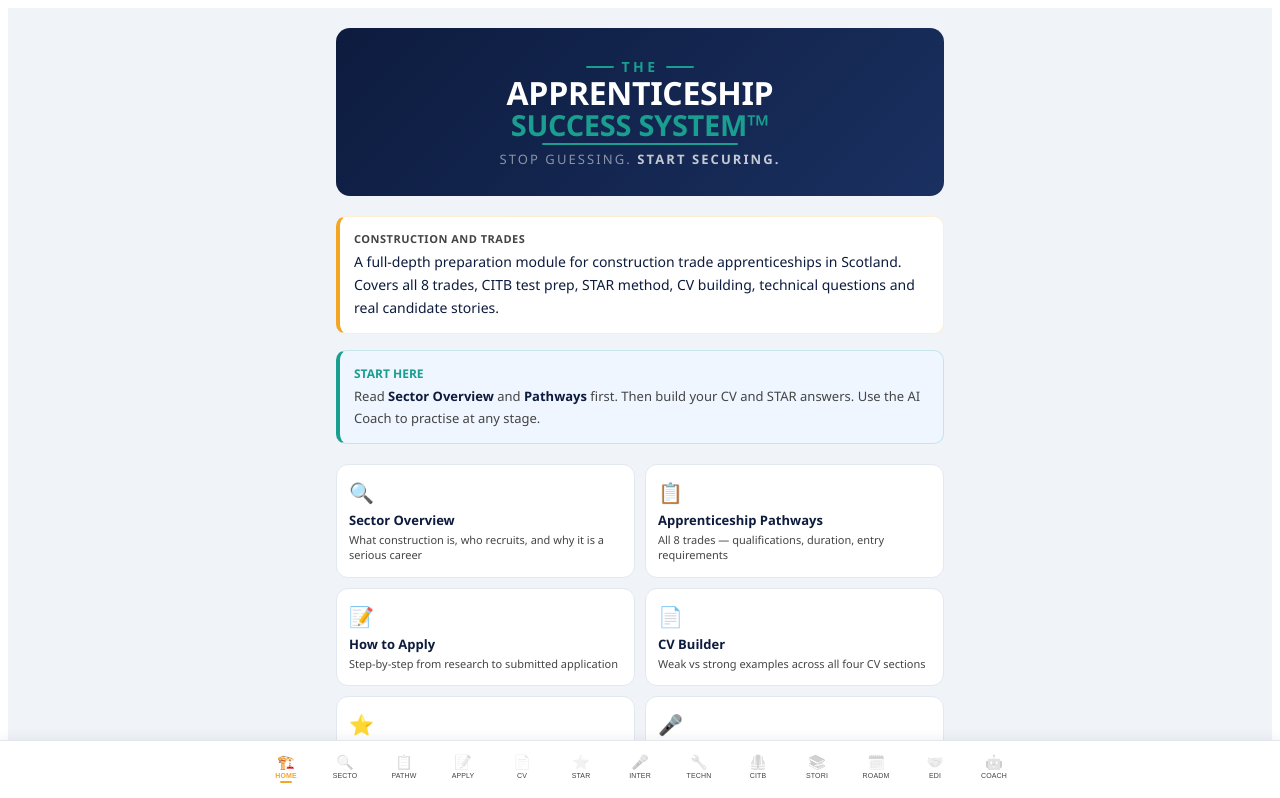
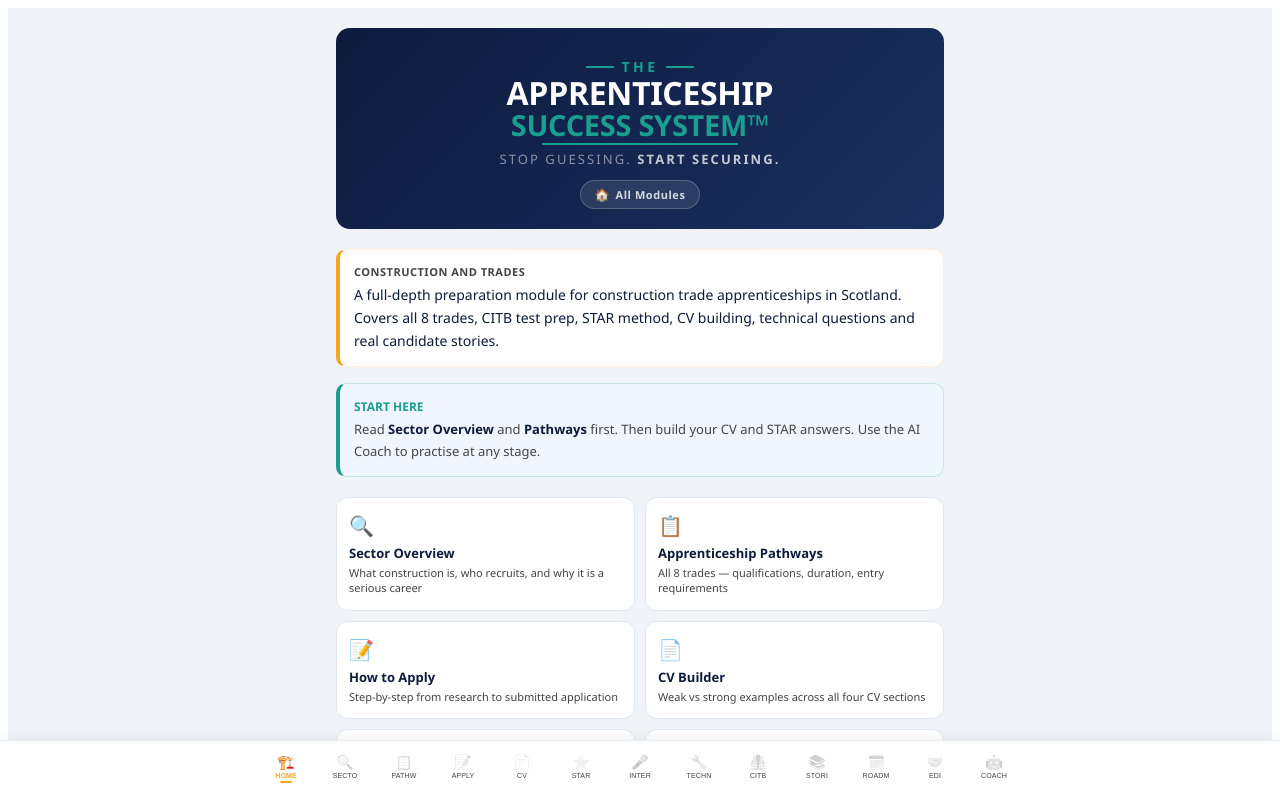
Before and after one commit to Shugbhoy/tass-construction, a React (Vite) app: page / in a window 1280 px wide. Shown: the top 798 px of the page. Built offline with nearby package versions, Linux system fonts and the light colour scheme.

Commit message:
Update App.jsx

```diff
--- a/src/App.jsx
+++ b/src/App.jsx
@@ -811,17 +811,17 @@
         method: "POST",
         headers: { "Content-Type": "application/json" },
         body: JSON.stringify({
-          model: "claude-sonnet-4-5-20250929",
+          model: "claude-sonnet-4-20250514",
           max_tokens: 1000,
           system: `You are the TASS Construction Apprenticeship Coach — a direct, experienced careers coach helping young people (16–29) in Scotland secure construction and trade apprenticeships.\n\nYour approach:\n- Direct and practical, not vague or generic\n- Evidence-focused — push candidates for specific examples, not claims\n- Familiar with all 8 Scottish construction trades: carpentry, bricklaying, plumbing (SNIPEF), electrical (SELECT), plastering, painting, roofing, plant operations\n- Knowledgeable about CITB HS&E test (50 questions, 90% pass), Modern Apprenticeship frameworks, Apprenticeships.Scot, MyJobScotland\n- Safety culture is central — always reinforce that construction employers prioritise attitude to safety above almost everything else\n\nWhen running mock interviews:\n- Ask one question at a time\n- After each answer, give specific feedback: what worked, what to improve, then show an improved version\n- Construction employers care about: safety awareness, reliability, attitude to instruction, genuine motivation\n\nKey principles:\n- STAR method for all competency answers\n- I not we — always\n- Safety culture is not about ticking boxes, it is about protecting everyone on site\n- Research the employer — generic applications fail\n\nKeep responses focused and mobile-friendly.`,
           messages: newMsgs.map(m => ({ role: m.role, content: m.content }))
         })
       });
       const data = await res.json();
-      const reply = data.content?.[0]?.text || `Error: ${error.message || "Connection issue — please try again."}`;
+      const reply = data.content?.[0]?.text || "Connection issue — please try again.";
       setMessages([...newMsgs, { role: "assistant", content: reply }]);
     } catch {
-      setMessages([...newMsgs, { role: "assistant", content: `Error: ${error.message || "Connection issue — please try again."}` }]);
+      setMessages([...newMsgs, { role: "assistant", content: "Connection issue — please try again." }]);
     }
     setLoading(false);
   }
@@ -871,8 +871,13 @@
   ];
   return (
     <div>
-      <div style={{ background: `linear-gradient(135deg, #0D1B3E 0%, #1A3060 100%)`, borderRadius: 14, padding: "32px 20px 28px", display: "flex", justifyContent: "center", marginBottom: 20 }}>
+      <div style={{ background: `linear-gradient(135deg, #0D1B3E 0%, #1A3060 100%)`, borderRadius: 14, padding: "32px 20px 20px", display: "flex", flexDirection: "column", alignItems: "center", gap: 12, marginBottom: 20 }}>
         <TASSLogo size="lg" theme="dark" />
+        <a href="https://theapprenticeshipsuccesssystem.co.uk"
+          style={{display:"flex",alignItems:"center",gap:6,textDecoration:"none",background:"rgba(255,255,255,0.1)",border:"1px solid rgba(255,255,255,0.2)",borderRadius:99,padding:"5px 14px"}}>
+          <span style={{fontSize:12}}>🏠</span>
+          <span style={{color:"rgba(255,255,255,0.8)",fontSize:11,fontWeight:700,letterSpacing:"0.05em"}}>All Modules</span>
+        </a>
       </div>
       <div style={{ background: "#fff", border: `1px solid ${AMBER}30`, borderLeft: `4px solid ${AMBER}`, borderRadius: 10, padding: 14, marginBottom: 16 }}>
         <p style={{ color: "#444", fontSize: 11, margin: "0 0 4px", textTransform: "uppercase", letterSpacing: 0.5, fontWeight: 700 }}>Construction and Trades</p>
@@ -915,6 +920,11 @@
             <div style={{ color: NAVY, fontWeight: 700, fontSize: 12, lineHeight: 1, textTransform: "uppercase", letterSpacing: 0.5 }}>Construction and Trades</div>
             <div style={{ color: "#444", fontSize: 11, marginTop: 2 }}>{currentTab?.icon} {currentTab?.label}</div>
           </div>
+          <a href="https://theapprenticeshipsuccesssystem.co.uk"
+            style={{display:"flex",flexDirection:"column",alignItems:"center",gap:2,textDecoration:"none",flexShrink:0,opacity:0.75,padding:"4px 6px",borderRadius:8,border:"1px solid rgba(255,255,255,0.15)"}}>
+            <span style={{fontSize:14}}>🏠</span>
+            <span style={{color:"rgba(255,255,255,0.8)",fontSize:8,fontWeight:700,textTransform:"uppercase",letterSpacing:0.5,whiteSpace:"nowrap"}}>All Modules</span>
+          </a>
         </div>
       )}
       <div style={{ maxWidth: 640, margin: "0 auto", padding: "20px 16px 110px" }}>
```
